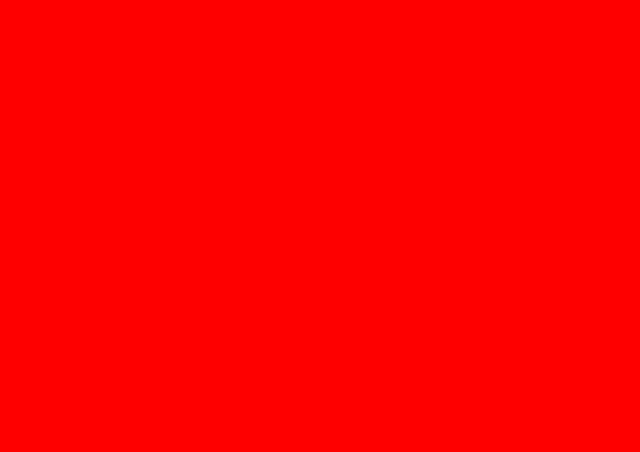
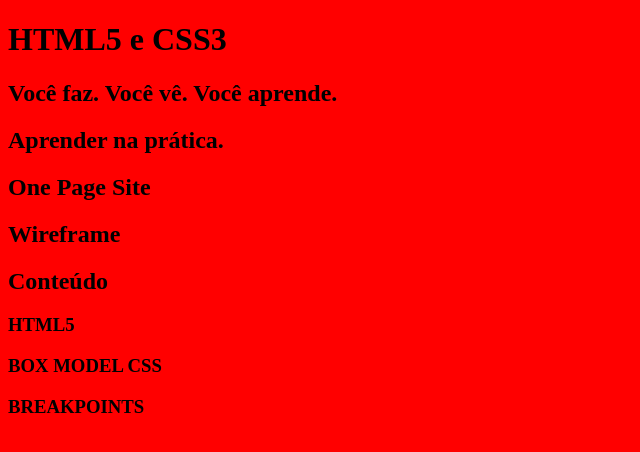
Before and after one commit to Rafael-FGM/HTML-e-CSS, a plain HTML site: page index.html in a window 1280 px wide. Shown: the whole page, without its empty margins (0-640 px from the left). Drawn offline with Linux system fonts and the light colour scheme.

Commit message:
Semântica e Heading TAGs.

```diff
--- a/index.html
+++ b/index.html
@@ -10,6 +10,37 @@
     <link rel="stylesheet" href="style.css">
 </head>
 <body>
+    <!-- Cabeçalho -->
+    <header>
 
+    </header>
+    <!-- Destaque -->
+    <main>
+        <h1>HTML5 e CSS3</h1>
+        <h2>Você faz. Você vê. Você aprende.</h2>
+    </main>
+    <!-- Sobre -->
+    <section>
+        <h2>Aprender na prática.</h2>
+    </section>
+    <!-- One Page -->
+    <section>
+        <h2>One Page Site</h2>
+    </section>
+    <!-- wireframe -->
+    <section>
+        <h2>Wireframe</h2>
+    </section>
+    <!-- Conteúdo -->
+    <section>
+        <h2>Conteúdo</h2>
+        <h3>HTML5</h3>
+        <h3>BOX MODEL CSS</h3>
+        <h3>BREAKPOINTS</h3>
+    </section>
+    <!-- Rodapé -->
+    <footer>
+
+    </footer>
 </body>
 </html>
```
Also changed, not shown: 1 other file.
